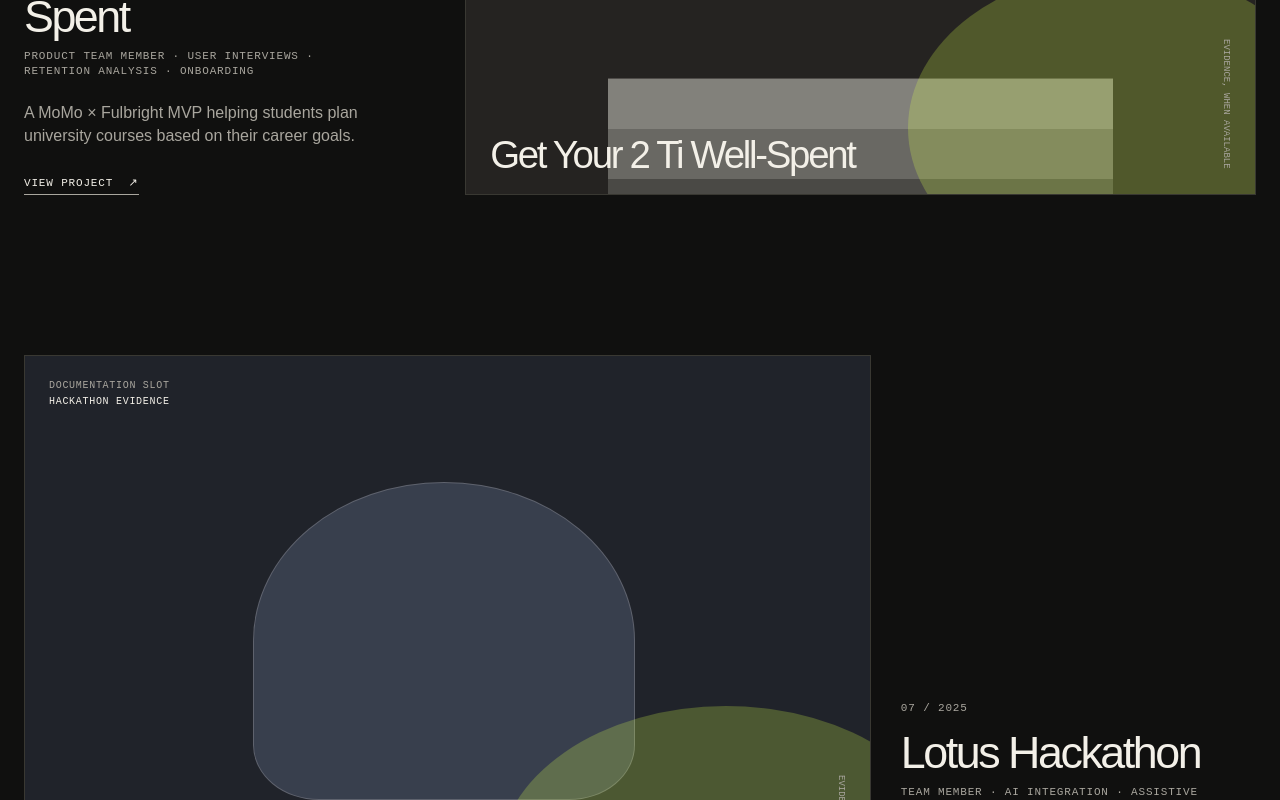
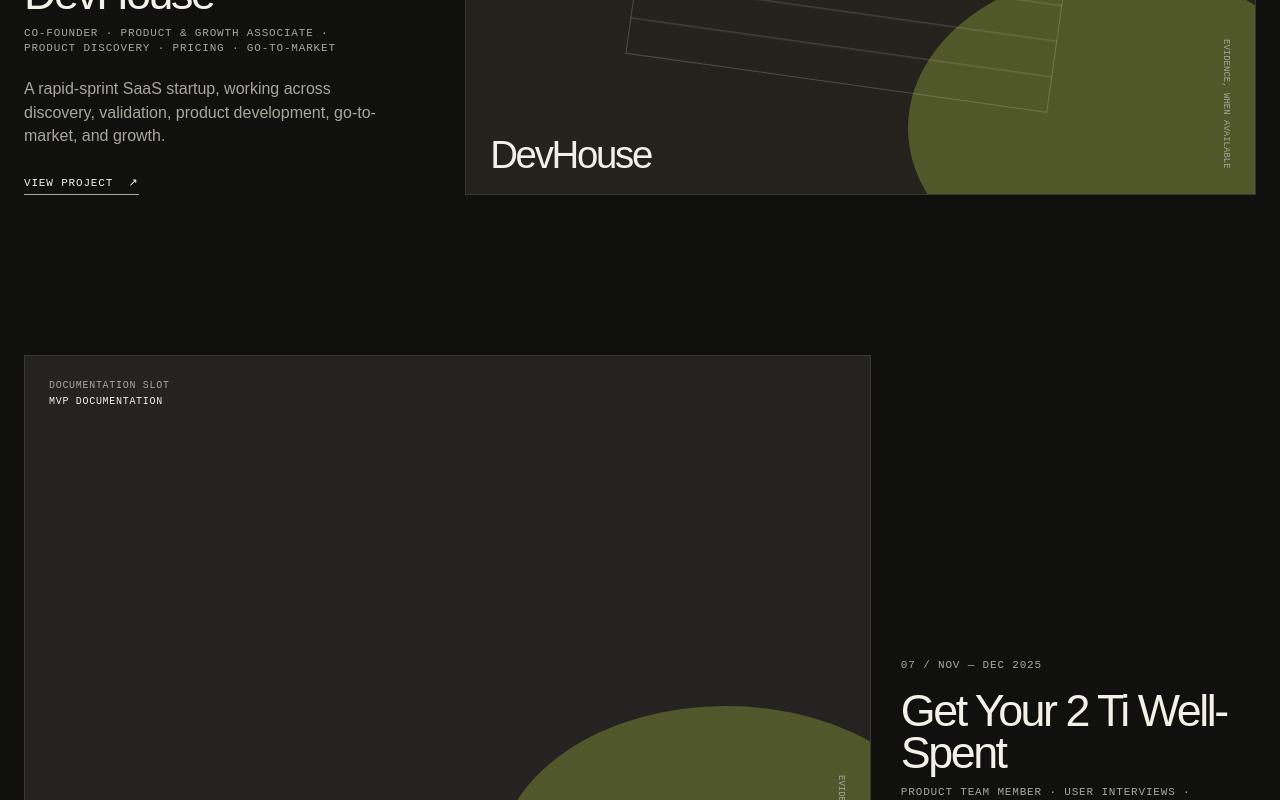
Before and after one commit to bnbngoc/portfolio, a Next.js app: page / in a window 1280 px wide. Shown: the part 5080-5880 px from the top of the page. Built offline with nearby package versions, Linux system fonts and the light colour scheme.

Commit message:
Update portfolio project content

```diff
--- a/data/projects.ts
+++ b/data/projects.ts
@@ -5,6 +5,7 @@
   visualLabel: string; visualKind: string; problem?: string; whatIBuilt: string; contribution: string[];
   traction?: Metric[]; evidence: EvidenceItem[]; learning: string[]; status: "Ongoing" | "Stopped" | "Deprioritized" | "Launched" | "Completed";
   decision: string; nextProject?: { name: string; slug: string; connection: string };
+  featuredTitle?: string; featuredDescription?: string;
 };
 
 export const projects: Project[] = [
@@ -53,6 +54,16 @@
     learning: ["Customer validation.", "Product positioning.", "Go-to-market.", "Organic growth.", "The effect of team capacity on business sustainability."], status: "Stopped", decision: "Stopped because the activity frequency and intensity became too demanding for a team of 3."
   },
   {
+    slug: "devhouse", name: "DevHouse", date: "2026 — Present", role: "Co-founder · Product & Growth Associate", skills: ["Product Discovery", "Pricing", "Go-to-Market"],
+    shortDescription: "A rapid-sprint SaaS startup, working across discovery, validation, product development, go-to-market, and growth.", visualLabel: "Product portfolio documentation", visualKind: "research",
+    whatIBuilt: "Four fast-sprint SaaS mobile app projects, with approximately three weeks per product.",
+    contribution: ["Led product discovery for 3 products through user interviews, market research, and competitor analysis.", "Synthesized 100+ customer conversations into feature prioritization and product-roadmap decisions.", "Defined pricing strategies for 2 products, balancing cost constraints, revenue potential, and long-term profitability.", "Worked across discovery, validation, development, go-to-market, and growth."],
+    traction: [{ value: "4", label: "rapid-sprint SaaS products" }, { value: "~3 weeks", label: "per product" }, { value: "3", label: "products with discovery led" }, { value: "100+", label: "customer conversations" }, { value: "2", label: "products with pricing strategies defined" }],
+    evidence: [{ label: "Product portfolio documentation", detail: "Add original product, research, or launch evidence when available." }],
+    learning: ["How to work across the product lifecycle in fast product cycles.", "How research can inform prioritization and roadmap decisions.", "How pricing needs to balance cost constraints, revenue potential, and long-term profitability."], status: "Ongoing", decision: "DevHouse is ongoing.",
+    featuredDescription: "Product and marketing work across early-stage SaaS products, from customer discovery and product evaluation to pricing and go-to-market."
+  },
+  {
     slug: "momo-fulbright", name: "Get Your 2 Ti Well-Spent", date: "Nov — Dec 2025", role: "Product Team Member", skills: ["User Interviews", "Retention Analysis", "Onboarding"],
     shortDescription: "A MoMo × Fulbright MVP helping students plan university courses based on their career goals.", visualLabel: "MVP documentation", visualKind: "program",
     whatIBuilt: "An MVP platform for course planning based on career goals.", contribution: ["Participated in product development.", "Conducted 5 user interviews.", "Identified low retention and recommended clearer onboarding improvements."],
@@ -69,7 +80,8 @@
     problem: "Some apps are not compatible with screen readers, leaving elements difficult or impossible for blind users to interpret.", whatIBuilt: "A mobile app triggered by pressing the up and down volume buttons simultaneously to explain an otherwise inaccessible element.",
     contribution: ["Conducted deep user research in an unfamiliar problem space.", "Spoke with approximately 30 blind users, including 1 in-person conversation.", "Worked through what to build and which features to prioritize."], traction: [{ value: "~30", label: "blind users spoken with" }, { value: "1", label: "in-person conversation" }],
     evidence: [{ label: "Google Play listing", detail: "Released product listing.", available: true }], learning: ["How to enter a completely unfamiliar user world.", "How to conduct deep user research.", "How difficult feature prioritization can be in a novel market.", "How external technological developments can change a product’s opportunity."], status: "Stopped", decision: "Stopped after Gemini released a similar feature a few weeks after release.",
-    nextProject: { name: "Megatrans", slug: "megatrans", connection: "The next product investigation focused more deeply on competitor research, pricing, and business economics." }
+    nextProject: { name: "Megatrans", slug: "megatrans", connection: "The next product investigation focused more deeply on competitor research, pricing, and business economics." },
+    featuredTitle: "Accessibility App", featuredDescription: "A mobile app for blind users when screen readers cannot interpret an app element, grounded in direct conversations with approximately 30 blind users."
   },
   {
     slug: "megatrans", name: "Megatrans", date: "2026", role: "DevHouse product", skills: ["Competitor Research", "Pricing", "Financial Planning"],
@@ -82,12 +94,14 @@
     shortDescription: "A language-learning camera app that turns captured objects into vocabulary stickers and spaced-repetition flashcards.", visualLabel: "App / GTM documentation", visualKind: "marketplace",
     whatIBuilt: "A language-learning camera app where users capture an object, turn it into a sticker with target-language vocabulary, and review it through spaced repetition inspired by Anki.", contribution: ["Improved on an existing competitor concept.", "Added the spaced-repetition review feature.", "Led GTM, prospecting, and affiliate acquisition."],
     traction: [{ value: "1,300+", label: "prospects" }, { value: "100+", label: "app visits" }, { value: "10+", label: "countries" }, { value: "2", label: "affiliate influencers" }], evidence: [{ label: "GTM documentation", detail: "Add campaign or product evidence when available." }], learning: ["GTM.", "Prospecting.", "International acquisition.", "Affiliate marketing.", "The importance of motivation and sustainable team execution."], status: "Stopped", decision: "The team moved on because of marketing and team-motivation difficulties.",
-    nextProject: { name: "ActionLock", slug: "actionlock", connection: "Growth work continued through viral content, paid acquisition, funnel analysis, and engagement improvements." }
+    nextProject: { name: "ActionLock", slug: "actionlock", connection: "Growth work continued through viral content, paid acquisition, funnel analysis, and engagement improvements." },
+    featuredDescription: "A language-learning camera app, paired with go-to-market work across prospecting, international acquisition, and affiliate marketing."
   },
   {
     slug: "actionlock", name: "ActionLock", date: "2026 — Present", role: "DevHouse product", skills: ["Content", "Paid Acquisition", "Funnel Analysis"],
     shortDescription: "An app that creates friction around distracting apps: users unlock them only after completing exercises.", visualLabel: "Product / funnel evidence", visualKind: "assistive",
-    problem: "People struggling with doomscrolling need a way to create friction between themselves and distracting applications.", whatIBuilt: "An app that locks distracting apps until a user performs push-ups, squats, or other in-app exercises to unlock them.", contribution: ["Worked on marketing and created viral videos.", "Learned multi-platform content and paid advertising.", "Worked on the conversion funnel and product engagement."], traction: [{ value: "Hundreds", label: "installations" }, { value: "0", label: "paid users yet" }], evidence: [{ label: "Product documentation", detail: "Add product, content, or funnel evidence when available." }], learning: ["Viral content.", "Multi-platform content.", "Paid acquisition.", "Funnel analysis.", "Conversion optimization.", "Product engagement."], status: "Ongoing", decision: "Currently improving the funnel, engagement, and conversion."
+    problem: "People struggling with doomscrolling need a way to create friction between themselves and distracting applications.", whatIBuilt: "An app that locks distracting apps until a user performs push-ups, squats, or other in-app exercises to unlock them.", contribution: ["Worked on marketing and created viral videos.", "Learned multi-platform content and paid advertising.", "Worked on the conversion funnel and product engagement."], traction: [{ value: "Hundreds", label: "installations" }, { value: "0", label: "paid users yet" }], evidence: [{ label: "Product documentation", detail: "Add product, content, or funnel evidence when available." }], learning: ["Viral content.", "Multi-platform content.", "Paid acquisition.", "Funnel analysis.", "Conversion optimization.", "Product engagement."], status: "Ongoing", decision: "Currently improving the funnel, engagement, and conversion.",
+    featuredDescription: "An app that makes distracting apps available only after movement, with ongoing work on content, acquisition, engagement, and conversion."
   },
   {
     slug: "innocent-eyes", name: "Innocent Eyes", date: "2026 — Present", role: "Founder", skills: ["Resale", "Branding", "Social Content"],
```
